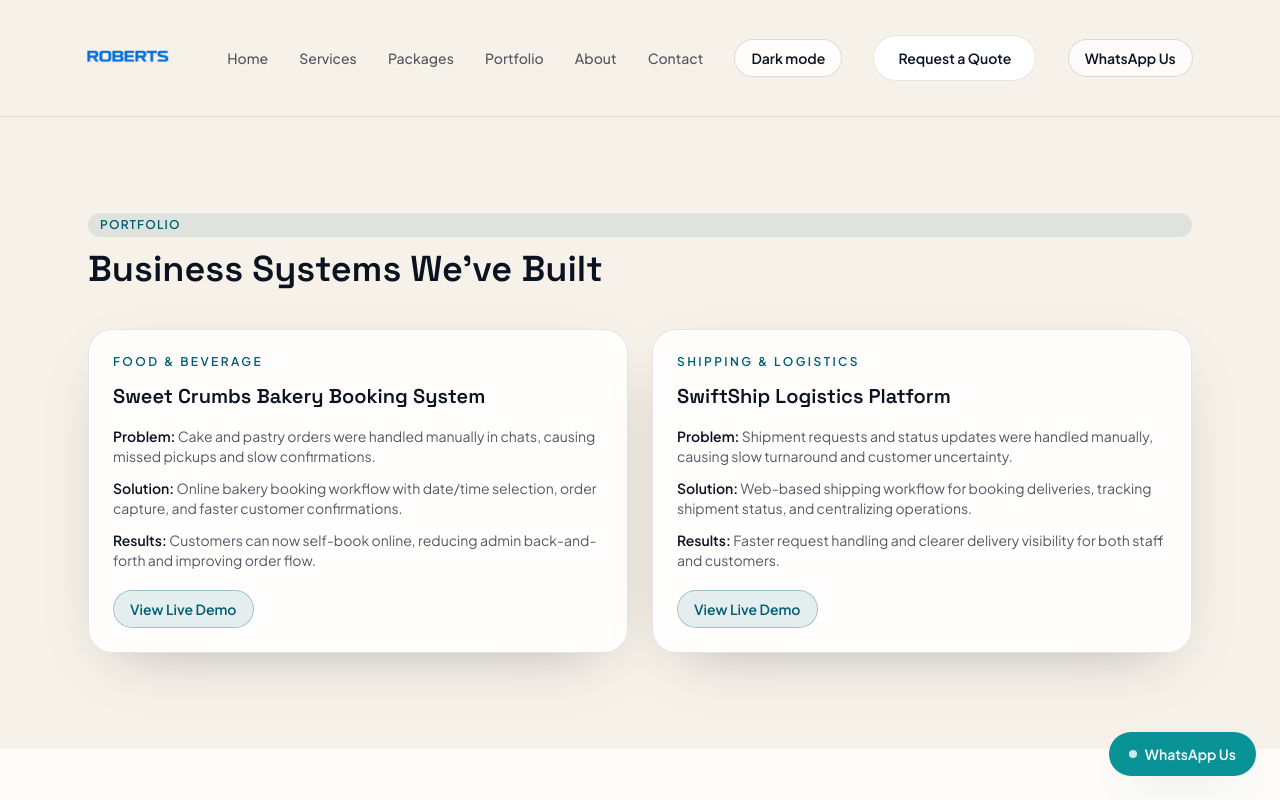
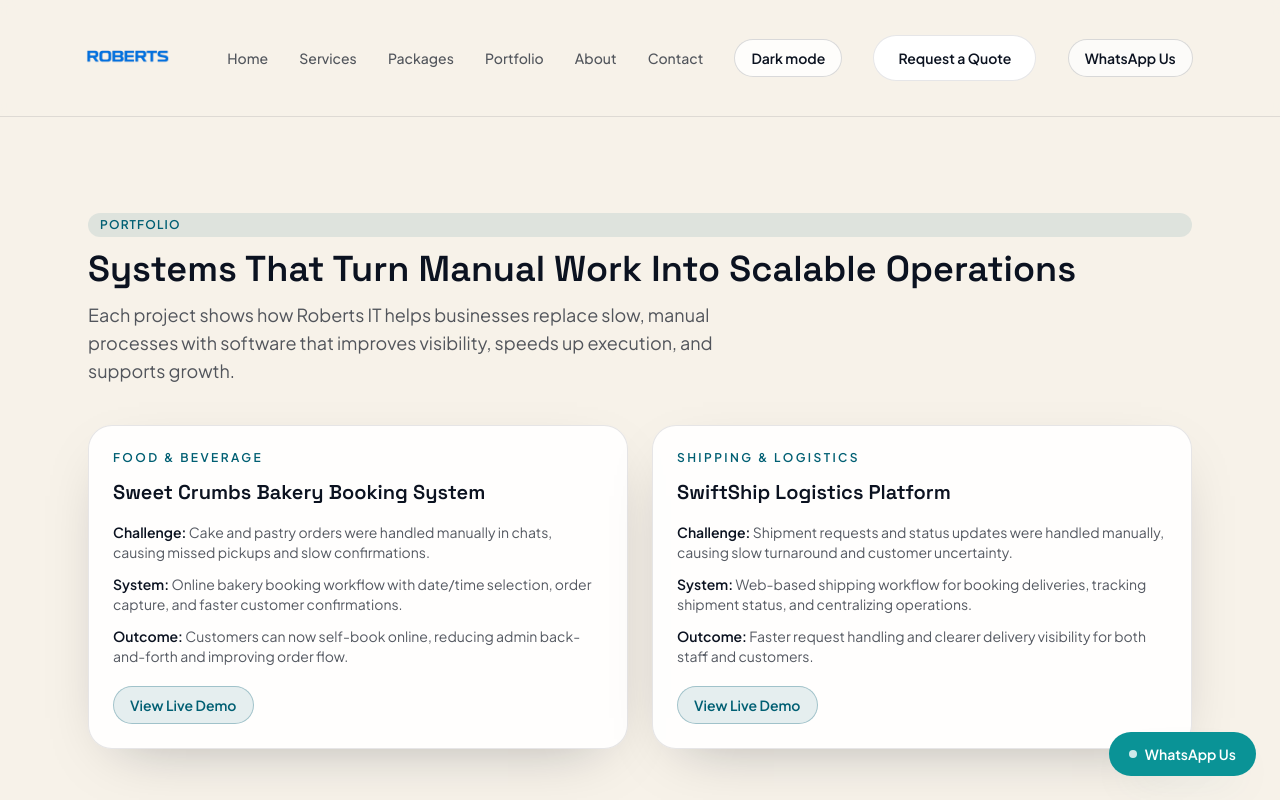
Before and after one commit to Jahl1l/roberts, a Next.js app: page /portfolio in a window 1280 px wide. Shown: the top 800 px of the page. Built offline with nearby package versions, Linux system fonts and the light colour scheme.

Commit message:
Refresh portfolio section copy

```diff
--- a/src/app/portfolio/page.tsx
+++ b/src/app/portfolio/page.tsx
@@ -8,7 +8,8 @@ export default function PortfolioPage() {
     <div>
       <Section
         eyebrow="Portfolio"
-        title="Business Systems We've Built"
+        title="Systems That Turn Manual Work Into Scalable Operations"
+        subtitle="Each project shows how Roberts IT helps businesses replace slow, manual processes with software that improves visibility, speeds up execution, and supports growth."
       >
         <div className="grid gap-6 md:grid-cols-2">
           {CASE_STUDIES.map((study) => (
--- a/src/components/CaseStudyCard.tsx
+++ b/src/components/CaseStudyCard.tsx
@@ -25,13 +25,13 @@ export default function CaseStudyCard({
       <h3 className="mt-3 font-heading text-xl font-semibold text-ink">{title}</h3>
       <div className="mt-4 space-y-3 text-sm text-ink/70">
         <p>
-          <span className="font-semibold text-ink">Problem:</span> {problem}
+          <span className="font-semibold text-ink">Challenge:</span> {problem}
         </p>
         <p>
-          <span className="font-semibold text-ink">Solution:</span> {solution}
+          <span className="font-semibold text-ink">System:</span> {solution}
         </p>
         <p>
-          <span className="font-semibold text-ink">Results:</span> {results}
+          <span className="font-semibold text-ink">Outcome:</span> {results}
         </p>
       </div>
       {demoUrl ? (
```
